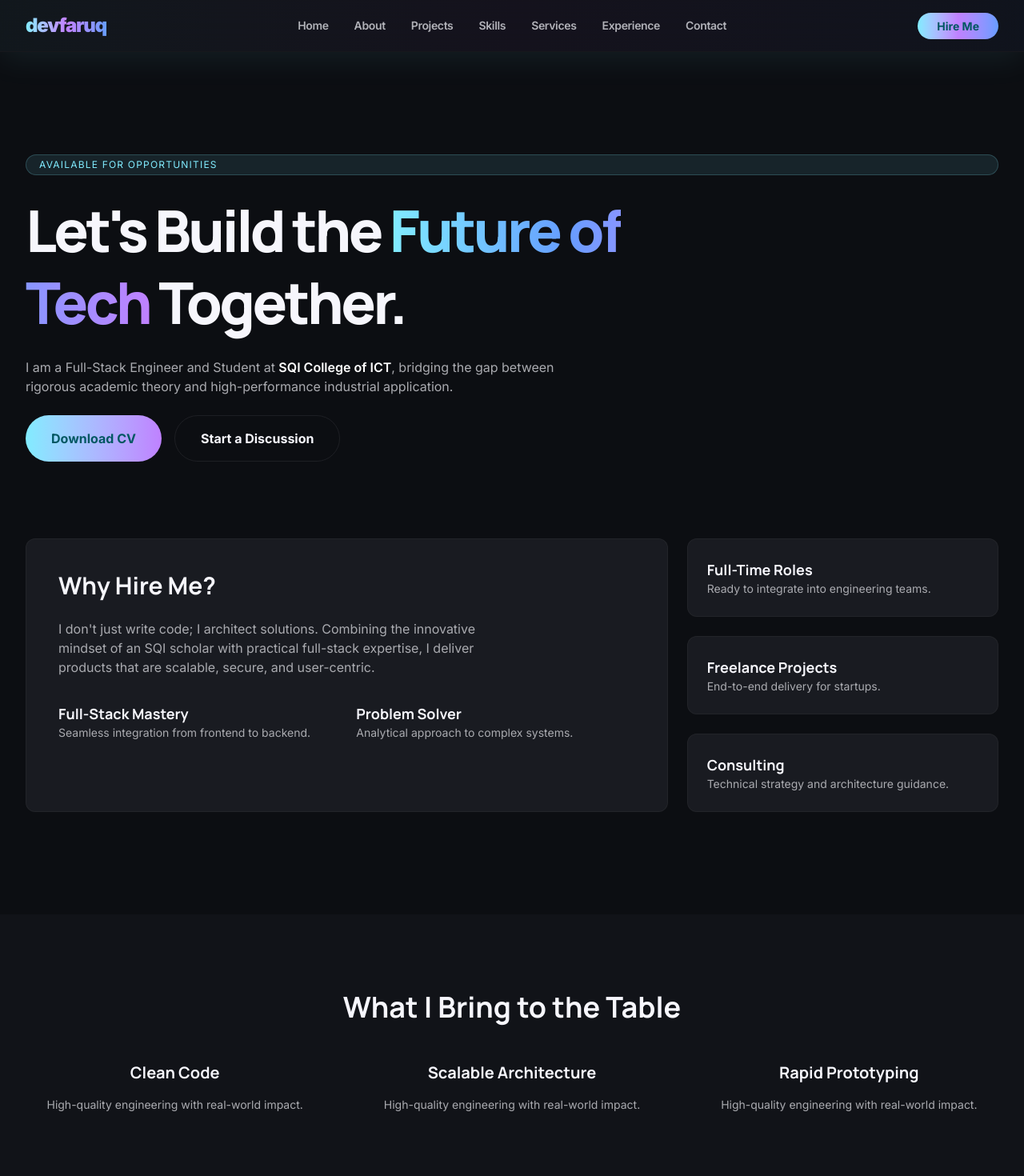
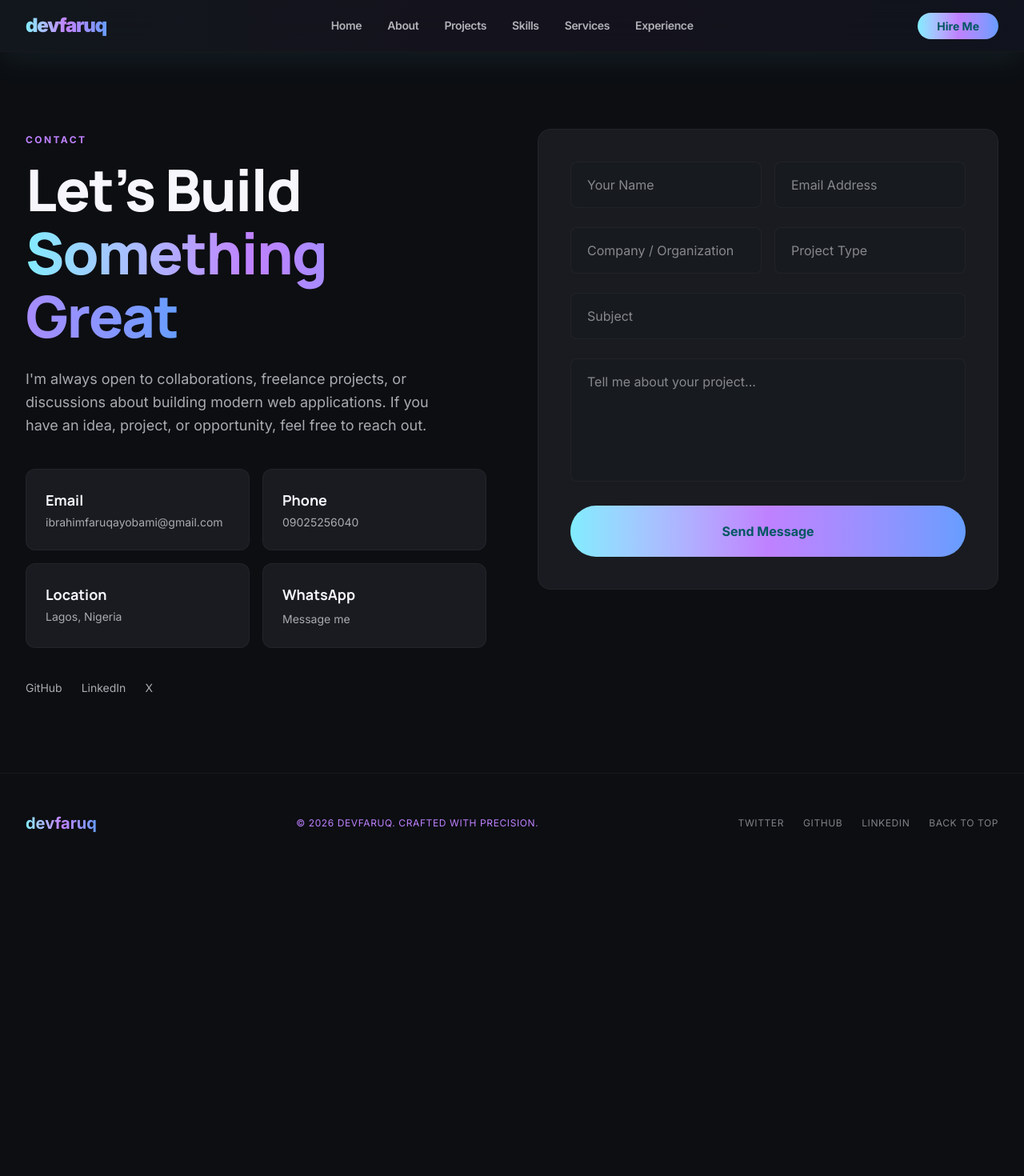
Before and after one commit to Ayobami00001/my-portfolio, a Next.js app: page /hire-me in a window 1280 px wide. Shown: the top 1470 px of the page at 80% size. After the commit the page ends 1091 px from the top, so only its background shows below. Built offline with nearby package versions, Linux system fonts and the light colour scheme.

Commit message:
Hire me update

```diff
--- a/app/contact/page.tsx
+++ /dev/null
@@ -1,172 +0,0 @@
-"use client";
-
-import { motion } from "framer-motion";
-
-export default function ContactPage() {
-  return (
-    <main className="relative overflow-x-hidden bg-[#0c0e12] text-[#f6f6fc]">
-
-      {/* Background */}
-      <div className="pointer-events-none absolute inset-0 -z-10 bg-gradient-to-r from-[#81ecff]/10 via-[#bf81ff]/10 to-[#669dff]/10" />
-      <div className="pointer-events-none absolute left-[-8%] top-[10%] -z-10 h-[420px] w-[420px] rounded-full bg-[#81ecff]/10 blur-[120px]" />
-      <div className="pointer-events-none absolute right-[-8%] bottom-[20%] -z-10 h-[380px] w-[380px] rounded-full bg-[#bf81ff]/10 blur-[120px]" />
-
-      <section className="mx-auto max-w-7xl px-6 py-24 md:px-8">
-
-        <div className="grid lg:grid-cols-2 gap-16 items-start">
-
-          {/* LEFT SIDE */}
-          <motion.div
-            initial={{ opacity: 0, y: 36 }}
-            animate={{ opacity: 1, y: 0 }}
-            transition={{ duration: 0.7 }}
-            className="space-y-10"
-          >
-            <div>
-              <span className="uppercase tracking-[0.2em] text-[#bf81ff] font-bold text-xs">
-                Contact
-              </span>
-
-              <h1 className="text-5xl md:text-7xl font-extrabold tracking-tight leading-[1.1] mt-3">
-                Let’s Build{" "}
-                <span className="bg-gradient-to-r from-[#81ecff] via-[#bf81ff] to-[#669dff] bg-clip-text text-transparent">
-                  Something Great
-                </span>
-              </h1>
-
-              <p className="text-[#aaabb0] text-lg mt-6 max-w-lg leading-relaxed">
-                I'm always open to collaborations, freelance projects, or
-                discussions about building modern web applications. If you have
-                an idea, project, or opportunity, feel free to reach out.
-              </p>
-            </div>
-
-            {/* Contact Info */}
-            <div className="grid sm:grid-cols-2 gap-4">
-
-              <div className="bg-[#23262c]/60 p-6 rounded-xl border border-[#46484d]/20">
-                <h3 className="font-bold text-lg mb-1">Email</h3>
-                <p className="text-[#aaabb0] text-sm">
-                  ibrahimfaruqayobami@gmail.com
-                </p>
-              </div>
-
-              <div className="bg-[#23262c]/60 p-6 rounded-xl border border-[#46484d]/20">
-                <h3 className="font-bold text-lg mb-1">Phone</h3>
-                <p className="text-[#aaabb0] text-sm">
-                  09025256040
-                </p>
-              </div>
-
-              <div className="bg-[#23262c]/60 p-6 rounded-xl border border-[#46484d]/20">
-                <h3 className="font-bold text-lg mb-1">Location</h3>
-                <p className="text-[#aaabb0] text-sm">
-                  Lagos, Nigeria
-                </p>
-              </div>
-
-              <div className="bg-[#23262c]/60 p-6 rounded-xl border border-[#46484d]/20">
-                <h3 className="font-bold text-lg mb-1">WhatsApp</h3>
-                <a
-                  href="https://wa.me/message/CRWLNTDUJGGNI1"
-                  target="_blank"
-                  className="text-[#aaabb0] text-sm hover:text-[#81ecff]"
-                >
-                  Message me
-                </a>
-              </div>
-
-            </div>
-
-            {/* Social */}
-            <div className="flex gap-6 text-sm text-[#aaabb0]">
-
-              <a
-                href="https://github.com/Ayobami00001"
-                target="_blank"
-                className="hover:text-[#81ecff]"
-              >
-                GitHub
-              </a>
-
-              <a
-                href="https://www.linkedin.com/in/faruq-ayobami-ibrahim-87733739a"
-                target="_blank"
-                className="hover:text-[#bf81ff]"
-              >
-                LinkedIn
-              </a>
-
-              <a
-                href="https://x.com/Ayoba90060Faruq"
-                target="_blank"
-                className="hover:text-[#669dff]"
-              >
-                X
-              </a>
-
-            </div>
-          </motion.div>
-
-          {/* RIGHT SIDE FORM */}
-          <motion.div
-            initial={{ opacity: 0, y: 36 }}
-            animate={{ opacity: 1, y: 0 }}
-            transition={{ duration: 0.8 }}
-            className="bg-[#23262c]/60 p-10 rounded-2xl border border-[#46484d]/20 backdrop-blur-xl"
-          >
-
-            <form className="space-y-6">
-
-              <div className="grid md:grid-cols-2 gap-4">
-                <input
-                  placeholder="Your Name"
-                  className="w-full px-5 py-4 rounded-lg bg-[#171a1f] border border-[#46484d]/20 outline-none focus:border-[#81ecff]"
-                />
-
-                <input
-                  placeholder="Email Address"
-                  className="w-full px-5 py-4 rounded-lg bg-[#171a1f] border border-[#46484d]/20 outline-none focus:border-[#81ecff]"
-                />
-              </div>
-
-              <div className="grid md:grid-cols-2 gap-4">
-                <input
-                  placeholder="Company / Organization"
-                  className="w-full px-5 py-4 rounded-lg bg-[#171a1f] border border-[#46484d]/20 outline-none focus:border-[#81ecff]"
-                />
-
-                <input
-                  placeholder="Project Type"
-                  className="w-full px-5 py-4 rounded-lg bg-[#171a1f] border border-[#46484d]/20 outline-none focus:border-[#81ecff]"
-                />
-              </div>
-
-              <input
-                placeholder="Subject"
-                className="w-full px-5 py-4 rounded-lg bg-[#171a1f] border border-[#46484d]/20 outline-none focus:border-[#81ecff]"
-              />
-
-              <textarea
-                rows={5}
-                placeholder="Tell me about your project..."
-                className="w-full px-5 py-4 rounded-lg bg-[#171a1f] border border-[#46484d]/20 outline-none resize-none focus:border-[#81ecff]"
-              />
-
-              <button
-                className="w-full bg-gradient-to-r from-[#81ecff] via-[#bf81ff] to-[#669dff] py-5 rounded-full font-bold text-[#005762] hover:scale-[1.02] transition"
-              >
-                Send Message
-              </button>
-
-            </form>
-
-          </motion.div>
-
-        </div>
-
-      </section>
-
-    </main>
-  );
-}
--- a/app/hire-me/page.tsx
+++ b/app/hire-me/page.tsx
@@ -4,163 +4,167 @@ import { motion } from "framer-motion";
 
 export default function HirePage() {
   return (
-    <main className="pt-32 relative overflow-hidden">
+    <main className="relative overflow-x-hidden bg-[#0c0e12] text-[#f6f6fc]">
 
-      {/* HERO */}
-      <section className="max-w-7xl mx-auto px-6 md:px-8 mb-24">
+      {/* Background */}
+      <div className="pointer-events-none absolute inset-0 -z-10 bg-gradient-to-r from-[#81ecff]/10 via-[#bf81ff]/10 to-[#669dff]/10" />
+      <div className="pointer-events-none absolute left-[-8%] top-[10%] -z-10 h-[420px] w-[420px] rounded-full bg-[#81ecff]/10 blur-[120px]" />
+      <div className="pointer-events-none absolute right-[-8%] bottom-[20%] -z-10 h-[380px] w-[380px] rounded-full bg-[#bf81ff]/10 blur-[120px]" />
+
+      <section className="mx-auto max-w-7xl px-6 py-24 md:px-8">
+
+        <div className="grid lg:grid-cols-2 gap-16 items-start">
+
+          {/* LEFT SIDE */}
           <motion.div
-          initial={{ opacity: 0, y: 40 }}
+            initial={{ opacity: 0, y: 36 }}
             animate={{ opacity: 1, y: 0 }}
             transition={{ duration: 0.7 }}
-          className="flex flex-col gap-6"
+            className="space-y-10"
           >
-          <span className="uppercase tracking-widest text-[#81ecff] bg-[#81ecff]/10 px-4 py-1 rounded-full border border-[#81ecff]/20 text-xs">
-            Available for Opportunities
+            <div>
+              <span className="uppercase tracking-[0.2em] text-[#bf81ff] font-bold text-xs">
+                Contact
               </span>
 
-          <h1 className="text-5xl md:text-7xl font-extrabold tracking-tighter leading-tight max-w-4xl">
-            Let&apos;s Build the{" "}
-            <span className="bg-gradient-to-r from-[#81ecff] via-[#669dff] to-[#bf81ff] bg-clip-text text-transparent">
-              Future of Tech
-            </span>{" "}
-            Together.
+              <h1 className="text-5xl md:text-7xl font-extrabold tracking-tight leading-[1.1] mt-3">
+                Let’s Build{" "}
+                <span className="bg-gradient-to-r from-[#81ecff] via-[#bf81ff] to-[#669dff] bg-clip-text text-transparent">
+                  Something Great
+                </span>
               </h1>
 
-          <p className="text-[#aaabb0] max-w-2xl">
-            I am a Full-Stack Engineer and Student at{" "}
-            <span className="text-white font-semibold">
-              SQI College of ICT
-            </span>
-            , bridging the gap between rigorous academic theory and
-            high-performance industrial application.
-          </p>
-
-          <div className="flex gap-4 flex-wrap">
-            <button className="bg-gradient-to-r from-[#81ecff] to-[#bf81ff] px-8 py-4 rounded-full font-bold text-[#005762]">
-              Download CV
-            </button>
-            <button className="border border-[#46484d]/30 px-8 py-4 rounded-full font-bold">
-              Start a Discussion
-            </button>
-          </div>
-        </motion.div>
-      </section>
-
-      {/* WHY HIRE ME */}
-      <section className="max-w-7xl mx-auto px-6 md:px-8 mb-32">
-        <div className="grid md:grid-cols-12 gap-6">
-
-          <motion.div
-            initial={{ opacity: 0, y: 40 }}
-            whileInView={{ opacity: 1, y: 0 }}
-            viewport={{ once: true }}
-            className="md:col-span-8 bg-[#23262c]/60 p-10 rounded-xl border border-[#46484d]/20"
-          >
-            <h2 className="text-3xl font-bold mb-6">Why Hire Me?</h2>
-
-            <p className="text-[#aaabb0] mb-8 max-w-xl">
-              I don&apos;t just write code; I architect solutions. Combining the
-              innovative mindset of an SQI scholar with practical full-stack
-              expertise, I deliver products that are scalable, secure, and
-              user-centric.
-            </p>
-
-            <div className="grid sm:grid-cols-2 gap-6">
-              <div>
-                <h4 className="font-bold text-lg">Full-Stack Mastery</h4>
-                <p className="text-sm text-[#aaabb0]">
-                  Seamless integration from frontend to backend.
+              <p className="text-[#aaabb0] text-lg mt-6 max-w-lg leading-relaxed">
+                I'm always open to collaborations, freelance projects, or
+                discussions about building modern web applications. If you have
+                an idea, project, or opportunity, feel free to reach out.
               </p>
             </div>
 
-              <div>
-                <h4 className="font-bold text-lg">Problem Solver</h4>
-                <p className="text-sm text-[#aaabb0]">
-                  Analytical approach to complex systems.
+            {/* Contact Info */}
+            <div className="grid sm:grid-cols-2 gap-4">
+
+              <div className="bg-[#23262c]/60 p-6 rounded-xl border border-[#46484d]/20">
+                <h3 className="font-bold text-lg mb-1">Email</h3>
+                <p className="text-[#aaabb0] text-sm">
+                  ibrahimfaruqayobami@gmail.com
                 </p>
               </div>
+
+              <div className="bg-[#23262c]/60 p-6 rounded-xl border border-[#46484d]/20">
+                <h3 className="font-bold text-lg mb-1">Phone</h3>
+                <p className="text-[#aaabb0] text-sm">
+                  09025256040
+                </p>
+              </div>
+
+              <div className="bg-[#23262c]/60 p-6 rounded-xl border border-[#46484d]/20">
+                <h3 className="font-bold text-lg mb-1">Location</h3>
+                <p className="text-[#aaabb0] text-sm">
+                  Lagos, Nigeria
+                </p>
+              </div>
+
+              <div className="bg-[#23262c]/60 p-6 rounded-xl border border-[#46484d]/20">
+                <h3 className="font-bold text-lg mb-1">WhatsApp</h3>
+                <a
+                  href="https://wa.me/message/CRWLNTDUJGGNI1"
+                  target="_blank"
+                  className="text-[#aaabb0] text-sm hover:text-[#81ecff]"
+                >
+                  Message me
+                </a>
+              </div>
+
+            </div>
+
+            {/* Social */}
+            <div className="flex gap-6 text-sm text-[#aaabb0]">
+
+              <a
+                href="https://github.com/Ayobami00001"
+                target="_blank"
+                className="hover:text-[#81ecff]"
+              >
+                GitHub
+              </a>
+
+              <a
+                href="https://www.linkedin.com/in/faruq-ayobami-ibrahim-87733739a"
+                target="_blank"
+                className="hover:text-[#bf81ff]"
+              >
+                LinkedIn
+              </a>
+
+              <a
+                href="https://x.com/Ayoba90060Faruq"
+                target="_blank"
+                className="hover:text-[#669dff]"
+              >
+                X
+              </a>
+
             </div>
           </motion.div>
 
-          <div className="md:col-span-4 flex flex-col gap-6">
-            {["Full-Time Roles", "Freelance Projects", "Consulting"].map((item, i) => (
+          {/* RIGHT SIDE FORM */}
           <motion.div
-                key={item}
-                initial={{ opacity: 0, x: 40 }}
-                whileInView={{ opacity: 1, x: 0 }}
-                transition={{ delay: i * 0.2 }}
-                className="bg-[#23262c]/60 p-6 rounded-xl border border-[#46484d]/20"
+            initial={{ opacity: 0, y: 36 }}
+            animate={{ opacity: 1, y: 0 }}
+            transition={{ duration: 0.8 }}
+            className="bg-[#23262c]/60 p-10 rounded-2xl border border-[#46484d]/20 backdrop-blur-xl"
           >
-                <h3 className="font-bold text-lg">{item}</h3>
-                <p className="text-sm text-[#aaabb0]">
-                  {item === "Full-Time Roles" &&
-                    "Ready to integrate into engineering teams."}
-                  {item === "Freelance Projects" &&
-                    "End-to-end delivery for startups."}
-                  {item === "Consulting" &&
-                    "Technical strategy and architecture guidance."}
-                </p>
-              </motion.div>
-            ))}
+
+            <form className="space-y-6">
+
+              <div className="grid md:grid-cols-2 gap-4">
+                <input
+                  placeholder="Your Name"
+                  className="w-full px-5 py-4 rounded-lg bg-[#171a1f] border border-[#46484d]/20 outline-none focus:border-[#81ecff]"
+                />
+
+                <input
+                  placeholder="Email Address"
+                  className="w-full px-5 py-4 rounded-lg bg-[#171a1f] border border-[#46484d]/20 outline-none focus:border-[#81ecff]"
+                />
               </div>
+
+              <div className="grid md:grid-cols-2 gap-4">
+                <input
+                  placeholder="Company / Organization"
+                  className="w-full px-5 py-4 rounded-lg bg-[#171a1f] border border-[#46484d]/20 outline-none focus:border-[#81ecff]"
+                />
+
+                <input
+                  placeholder="Project Type"
+                  className="w-full px-5 py-4 rounded-lg bg-[#171a1f] border border-[#46484d]/20 outline-none focus:border-[#81ecff]"
+                />
               </div>
-      </section>
 
-      {/* WHAT I BRING */}
-      <section className="bg-[#111318] py-24 mb-32">
-        <div className="max-w-7xl mx-auto px-6 md:px-8 text-center">
+              <input
+                placeholder="Subject"
+                className="w-full px-5 py-4 rounded-lg bg-[#171a1f] border border-[#46484d]/20 outline-none focus:border-[#81ecff]"
+              />
 
-          <h2 className="text-4xl font-bold mb-12">
-            What I Bring to the Table
-          </h2>
+              <textarea
+                rows={5}
+                placeholder="Tell me about your project..."
+                className="w-full px-5 py-4 rounded-lg bg-[#171a1f] border border-[#46484d]/20 outline-none resize-none focus:border-[#81ecff]"
+              />
 
-          <div className="grid md:grid-cols-3 gap-12">
-            {[
-              "Clean Code",
-              "Scalable Architecture",
-              "Rapid Prototyping",
-            ].map((item) => (
-              <motion.div
-                key={item}
-                whileHover={{ y: -6 }}
-                className="space-y-4"
+              <button
+                className="w-full bg-gradient-to-r from-[#81ecff] via-[#bf81ff] to-[#669dff] py-5 rounded-full font-bold text-[#005762] hover:scale-[1.02] transition"
               >
-                <h3 className="font-bold text-xl">{item}</h3>
-                <p className="text-[#aaabb0] text-sm">
-                  High-quality engineering with real-world impact.
-                </p>
-              </motion.div>
-            ))}
-          </div>
-        </div>
-      </section>
-
-      {/* CTA */}
-      <section className="max-w-7xl mx-auto px-6 md:px-8 mb-32 text-center">
-        <motion.div
-          initial={{ opacity: 0, scale: 0.95 }}
-          whileInView={{ opacity: 1, scale: 1 }}
-          className="p-16 rounded-xl bg-[#23262c]/60 border border-[#46484d]/20"
-        >
-          <h2 className="text-4xl md:text-5xl font-extrabold mb-6">
-            Ready to launch your next big idea?
-          </h2>
-
-          <p className="text-[#aaabb0] mb-10 max-w-xl mx-auto">
-            I&apos;m currently accepting applications for new projects and
-            opportunities.
-          </p>
-
-          <div className="flex flex-col sm:flex-row justify-center gap-4">
-            <button className="bg-[#81ecff] text-[#005762] px-10 py-5 rounded-full font-bold">
-              Email Me
+                Send Message
               </button>
 
-            <button className="border border-[#46484d]/30 px-10 py-5 rounded-full font-bold">
-              Book a Call
-            </button>
+            </form>
+
+          </motion.div>
+
         </div>
-        </motion.div>
+
       </section>
 
     </main>
--- a/components/Navbar.tsx
+++ b/components/Navbar.tsx
@@ -12,7 +12,7 @@ const navLinks = [
   { href: "/skills", label: "Skills" },
   { href: "/services", label: "Services" },
   { href: "/experience", label: "Experience" },
-  { href: "/contact", label: "Contact" },
+
 ];
 
 export default function Navbar() {
```
Lines whose indentation alone changed are shown as unchanged.
